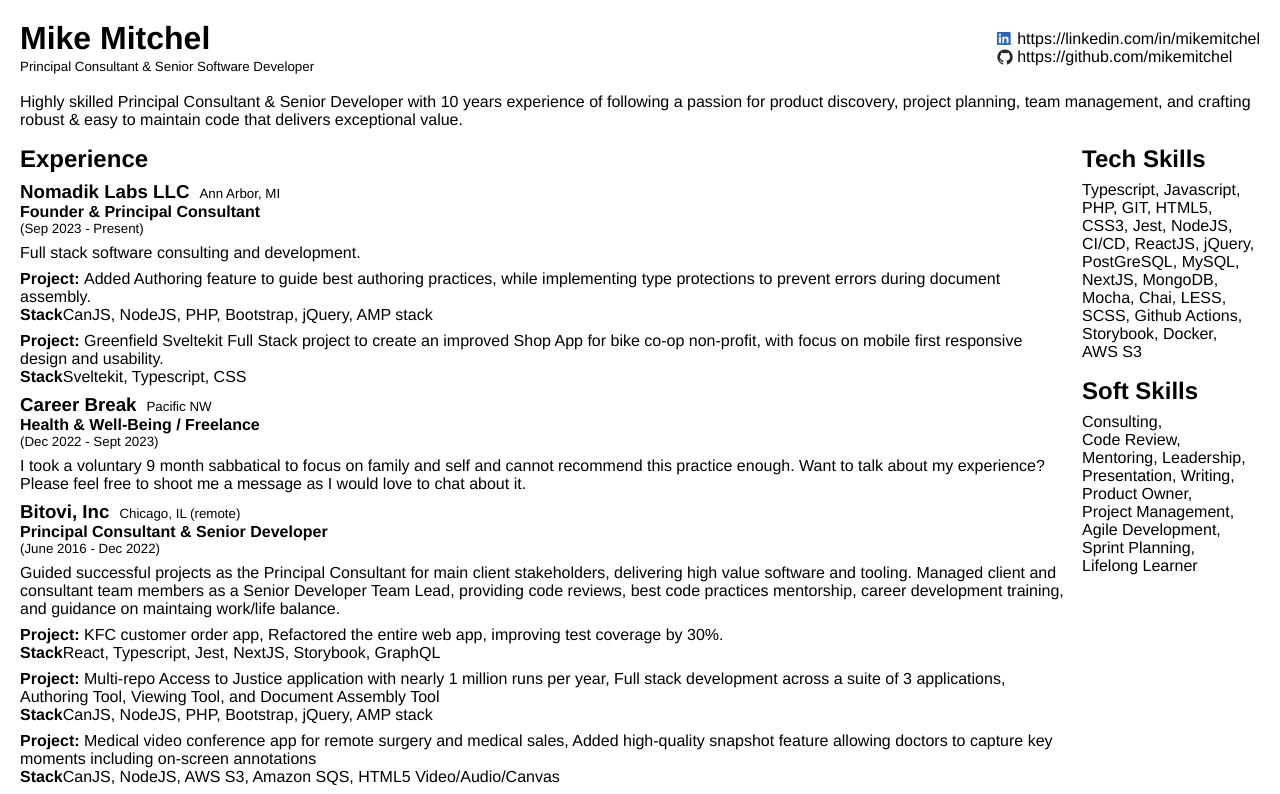
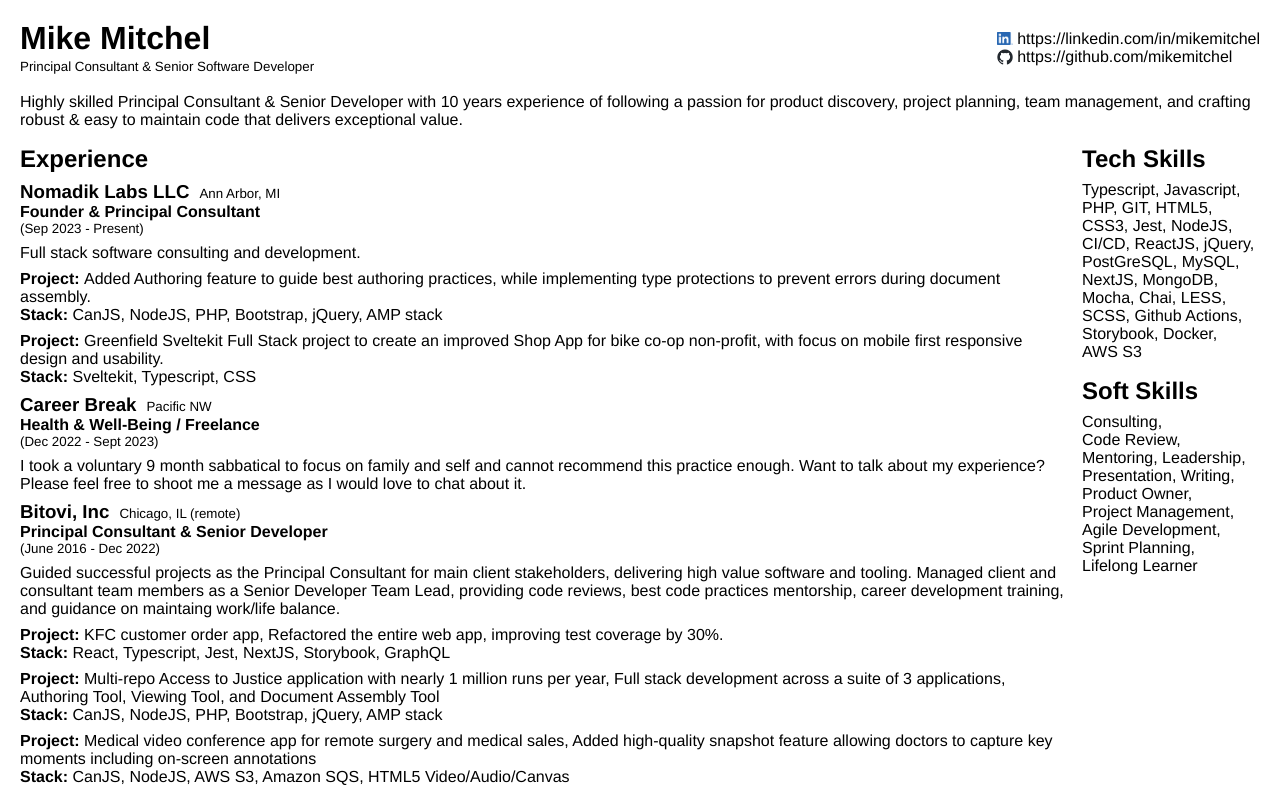
Before and after one commit to mikemitchel/portfolio, a SvelteKit app: page / in a window 1280 px wide. Shown: the top 794 px of the page. Built offline with nearby package versions, Linux system fonts and the light colour scheme.

Commit message:
move semi-colon to own style

```diff
--- a/src/routes/+page.svelte
+++ b/src/routes/+page.svelte
@@ -65,11 +65,11 @@
 						{#each job.projects as project}
 							<div class="sub-section">
 								<div class="project">
-									<h4 class="project">Project</h4>
+									<h4 class="semi-colon">Project</h4>
 									{project.details}
 								</div>
 								<div class="stack">
-									<h4>Stack</h4>
+									<h4 class="semi-colon">Stack</h4>
 									{project.stack}
 								</div>
 							</div>
@@ -110,14 +110,13 @@
 	h1,
 	h2,
 	h3,
-	h4,
-	h5 {
+	h4 {
 		margin: 0px;
 	}
 	h4 {
 		float: left;
 	}
-	h4.project::after {
+	.semi-colon::after {
 		content: ':\00a0';
 	}
 	.social-link {
```
